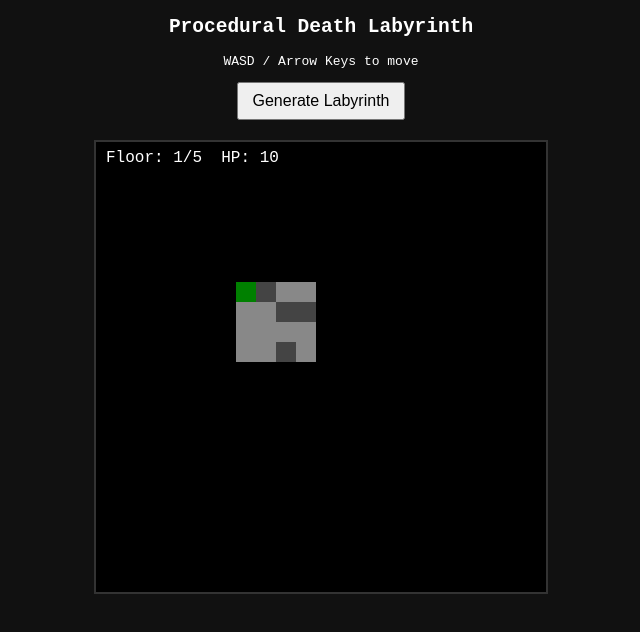
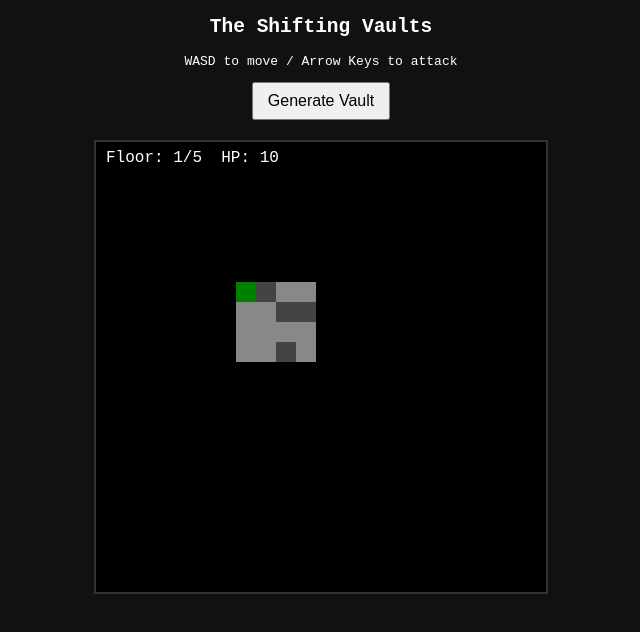
Before and after one commit to JosephGonzalez1/cmpm-147-final, a plain HTML site: page index.html in a window 1280 px wide. Shown: the whole page, without its empty margins (319-959 px from the left). Drawn offline with Linux system fonts and the light colour scheme.

Commit message:
Update index.html

```diff
--- a/index.html
+++ b/index.html
@@ -1,7 +1,7 @@
 <!DOCTYPE html>
 <html>
 <head>
-<title>Procedural Death Labyrinth</title>
+<title>The Shifting Vaults</title>
 <style>
 body{
     margin:0;
@@ -25,9 +25,9 @@ button{
 </head>
 <body>
 
-<h2>Procedural Death Labyrinth</h2>
-<p>WASD / Arrow Keys to move</p>
-<button onclick="startGame()">Generate Labyrinth</button>
+<h2>The Shifting Vaults</h2>
+<p>WASD to move / Arrow Keys to attack</p>
+<button onclick="startGame()">Generate Vault</button>
 <br>
 <canvas id="game" width="450" height="450"></canvas>
 
```
